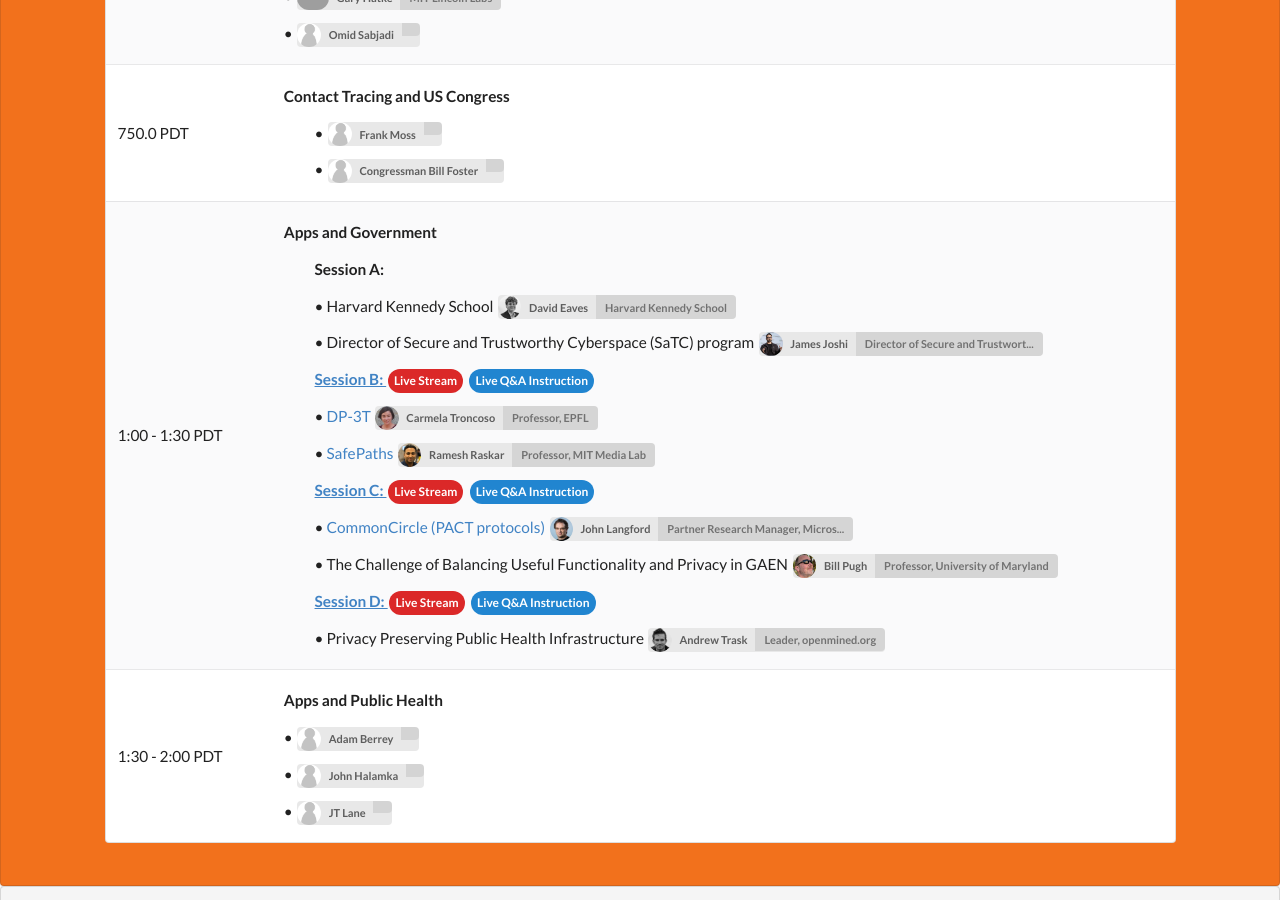
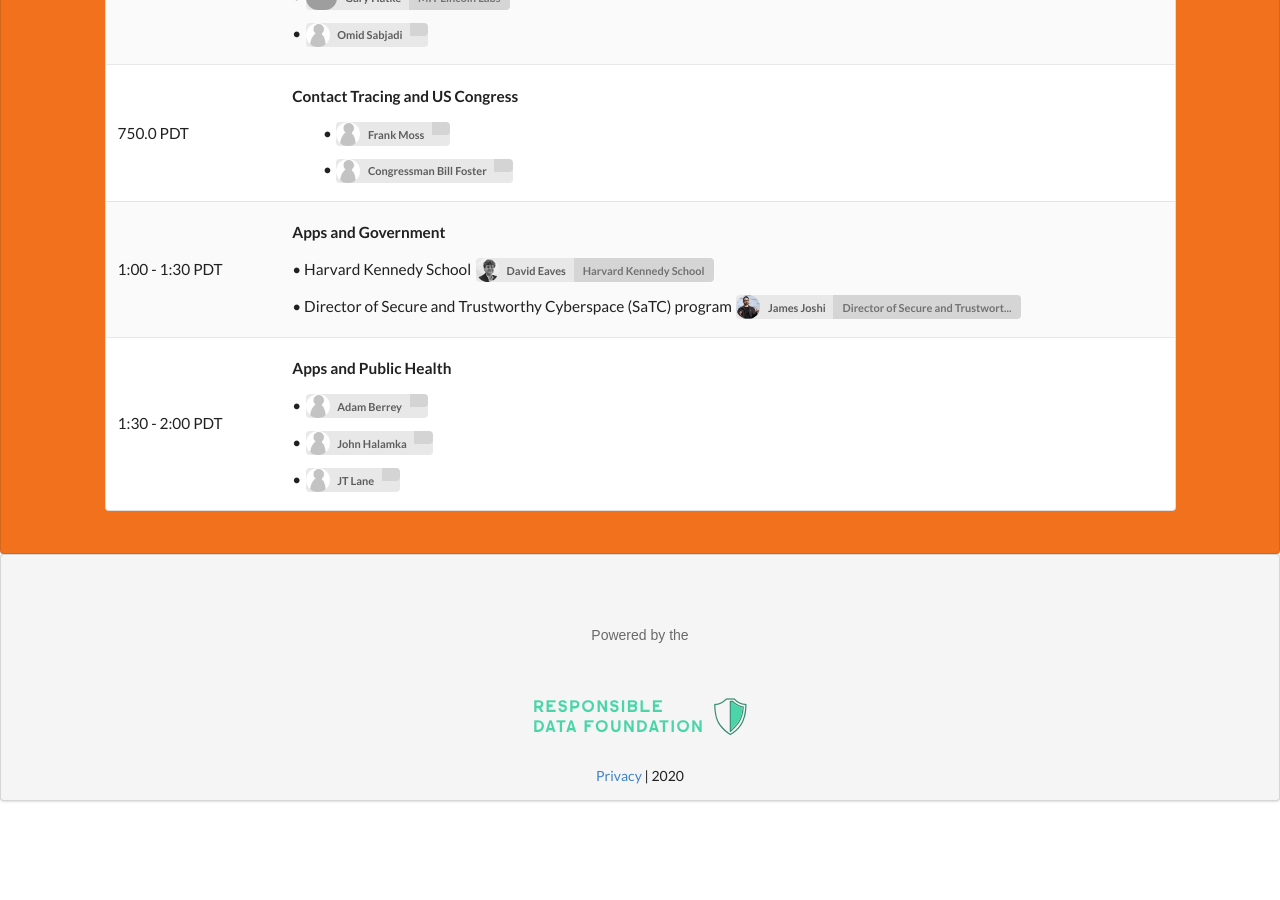
Before and after one commit to responsible-data-summit/events, a Jekyll site: the page built from agenda-0806.html, in a window 1280 px wide and 900 px high, scrolled down 759 px. Built offline with Jekyll 4.4.1, drawn with Linux system fonts in a browser that asks for light colours; some web fonts are replaced; comment, search, counter and statistics services are not loaded; after the commit the page ends 1560 px from its top, so only the background shows below that; grey boxes are pictures that could not be loaded.

Commit message:
update agenda

```diff
--- a/_data/agenda0728.yml
+++ b/_data/agenda0728.yml
@@ -30,7 +30,6 @@
 - time: 1:00 - 1:30
   sections:
     - title: Apps and Government
-    - title: "Session A:"
       #link: https://youtu.be/aKAd3idQol4
       speakers:
         - name: David Eaves
@@ -39,28 +38,6 @@
         - name: James Joshi
           content: Director of Secure and Trustworthy Cyberspace (SaTC) program
           #link: https://pact.mit.edu/
-    - title: "Session B:"
-      link: https://youtu.be/JxCmJtjJioY
-      speakers:
-        - name: Carmela Troncoso
-          content: DP-3T
-          link: https://github.com/DP-3T/documents
-        - name: Ramesh Raskar
-          content: SafePaths
-          link: https://covidsafepaths.org/
-    - title: "Session C:"
-      link: https://youtu.be/ocW8m_yIe0E
-      speakers:
-        - name: John Langford
-          content: CommonCircle (PACT protocols)
-          link: https://commoncircle.us/
-        - name: Bill Pugh
-          content: The Challenge of Balancing Useful Functionality and Privacy in GAEN
-    - title: "Session D:"
-      link: https://youtu.be/pv9eGYR9A98
-      speakers:
-        - name: Andrew Trask
-          content: Privacy Preserving Public Health Infrastructure
 - time: 1:30 - 2:00
   sections:
     - title: "Apps and Public Health"
```
